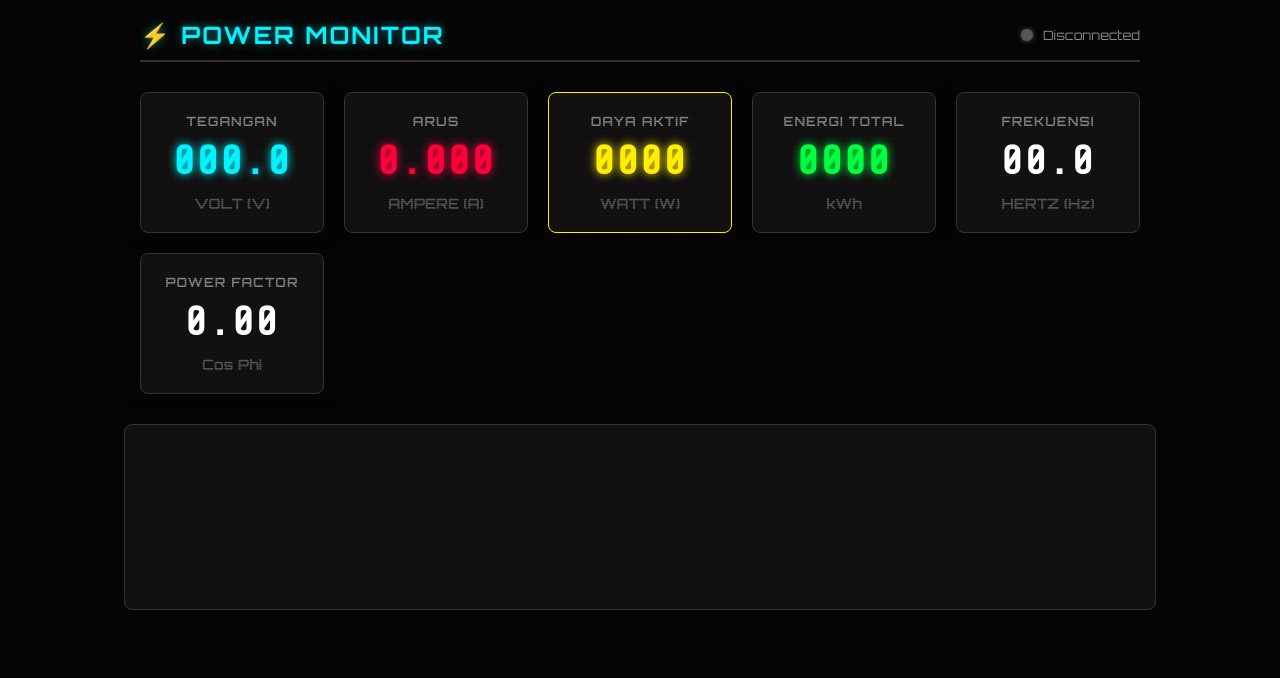
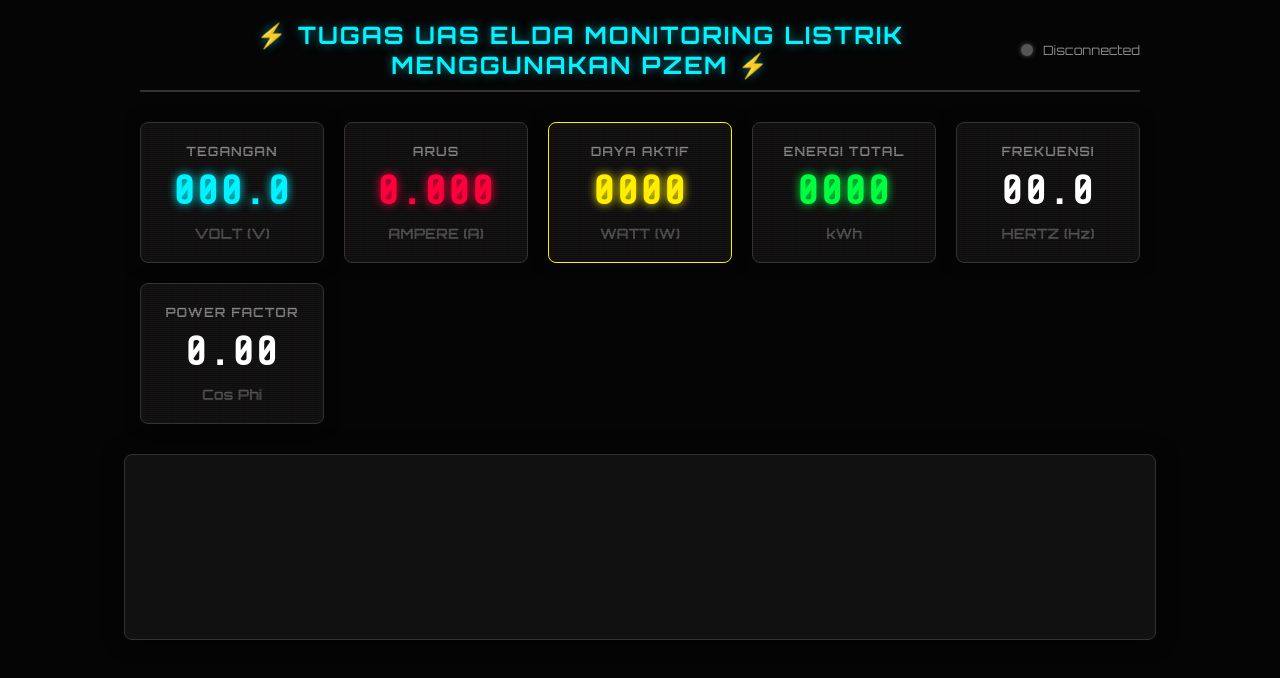
Before and after one commit to bagasraja/eldauas, a plain HTML site: page index.html in a window 1280 px wide. Drawn offline with nearby package versions, Linux system fonts and the light colour scheme; a script that the page names is missing.

Commit message:
Update index.html

```diff
--- a/index.html
+++ b/index.html
@@ -3,7 +3,7 @@
 <head>
     <meta charset="UTF-8">
     <meta name="viewport" content="width=device-width, initial-scale=1.0">
-    <title>PZEM-004T Monitoring Dashboard</title>
+    <title>TUGAS UAS ELDA</title>
 
     <script src="https://cdnjs.cloudflare.com/ajax/libs/paho-mqtt/1.0.1/mqttws31.min.js"></script>
     <script src="https://cdn.jsdelivr.net/npm/chart.js"></script>
@@ -160,7 +160,7 @@
 <body>
 
     <header>
-        <h1>⚡ Power Monitor</h1>
+        <h1>⚡ TUGAS UAS ELDA MONITORING LISTRIK MENGGUNAKAN PZEM  ⚡</h1>
         <div class="status-container">
             <span class="status-dot" id="dot"></span>
             <span class="status-text" id="status-text">Disconnected</span>
```
